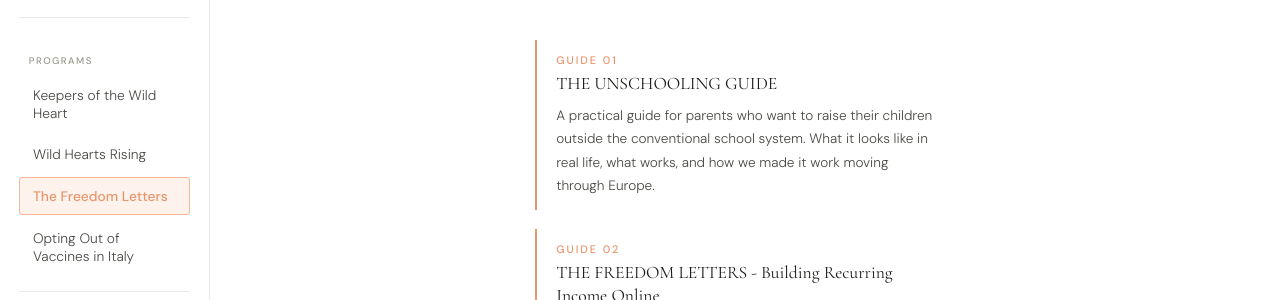
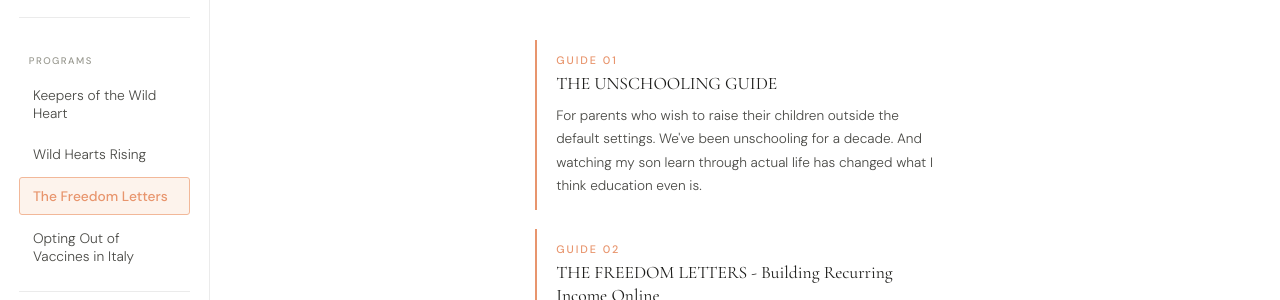
Before and after one commit to Blubell26/giuliapacciotti.com, a Jekyll site: the page built from index.html, in a window 1280 px wide and 900 px high, scrolled down 2633 px. Shown: the part 153-453 px from the top of the window. Built offline with Jekyll 4.4.1, drawn with Linux system fonts in a browser that asks for light colours.

Commit message:
Update index.html

```diff
--- a/index.html
+++ b/index.html
@@ -347,7 +347,7 @@ footer { background:var(--dark); color:white; padding:4rem 4rem 2rem; display:gr
   <div style="border-left:2px solid var(--peach);padding:0.8rem 1.2rem;">
     <p style="font-size:0.68rem;letter-spacing:0.18em;text-transform:uppercase;color:var(--peach);font-weight:500;margin-bottom:0.4rem;">Guide 01</p>
     <p style="font-family:'Cormorant Garamond',serif;font-size:1.1rem;color:var(--dark);font-weight:400;line-height:1.3;margin-bottom:0.5rem;">THE UNSCHOOLING GUIDE</p>
-    <p style="font-size:0.85rem;line-height:1.7;color:var(--mid);font-weight:300;">A practical guide for parents who want to raise their children outside the conventional school system. What it looks like in real life, what works, and how we made it work moving through Europe.</p>
+    <p style="font-size:0.85rem;line-height:1.7;color:var(--mid);font-weight:300;">For parents who wish to raise their children outside the default settings. We've been unschooling for a decade. And watching my son learn through actual life has changed what I think education even is.</p>
   </div>
   <div style="border-left:2px solid var(--peach);padding:0.8rem 1.2rem;">
     <p style="font-size:0.68rem;letter-spacing:0.18em;text-transform:uppercase;color:var(--peach);font-weight:500;margin-bottom:0.4rem;">Guide 02</p>
```
